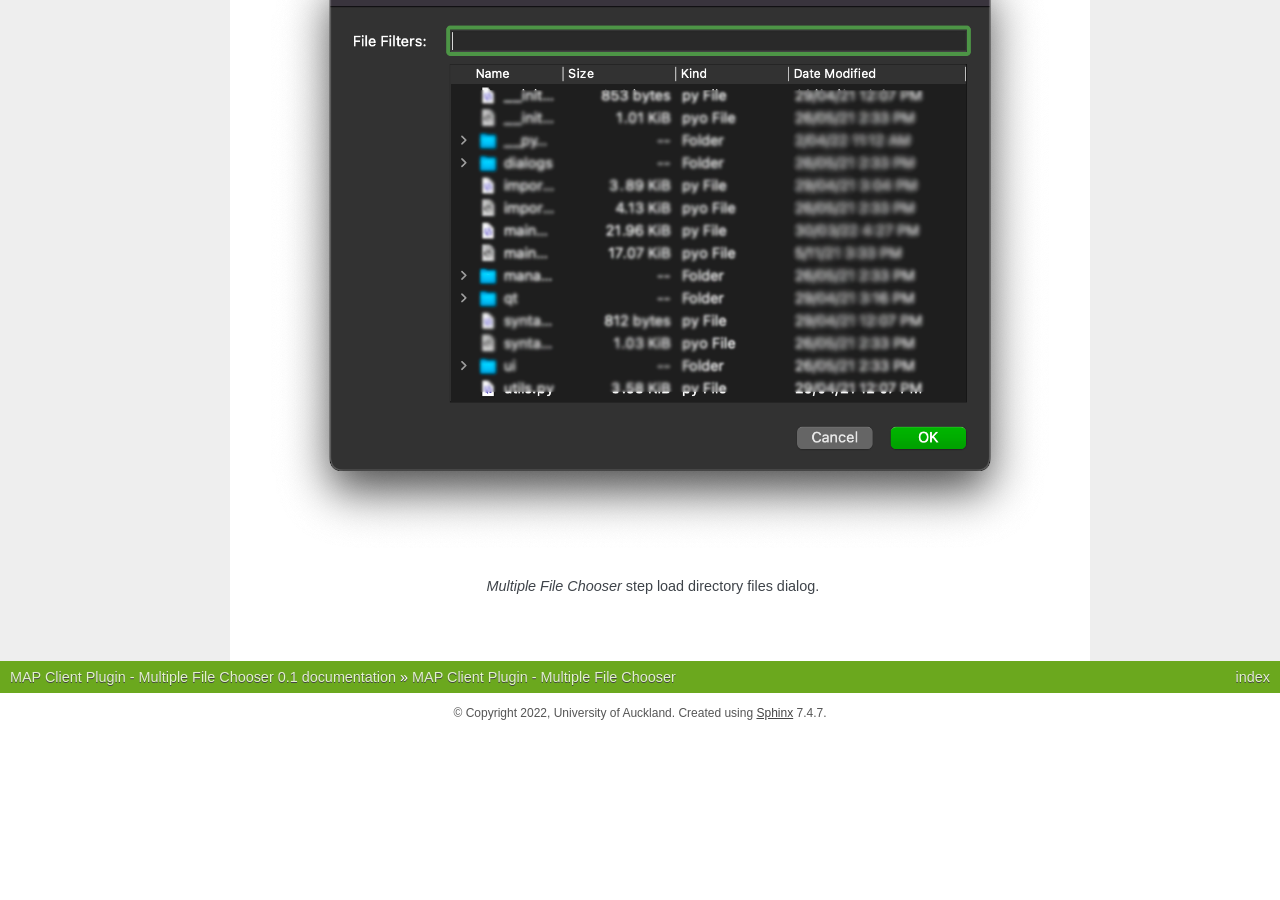
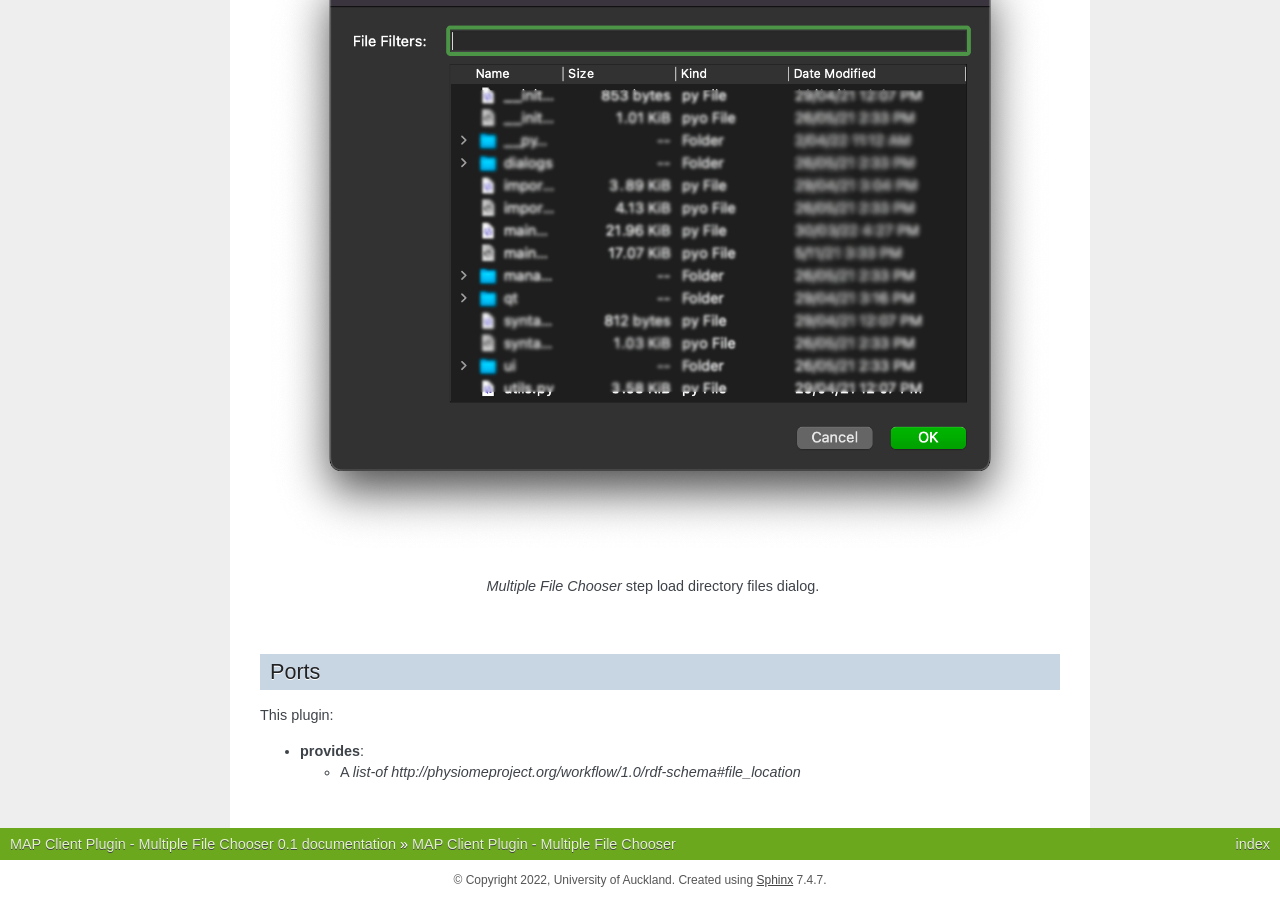
Before and after one commit to tsalemink/filechooser, a Sphinx documentation site: the page built from docs/index.rst, in a window 1280 px wide and 900 px high, scrolled down 1685 px. Built offline with Sphinx 7.4.7, drawn with Linux system fonts in a browser that asks for light colours; before the commit the page ends 2418 px from its top, so only the background shows below that.

Commit message:
Document the ports that the plugin has.

```diff
--- a/docs/index.rst
+++ b/docs/index.rst
@@ -3,7 +3,7 @@ MAP Client Plugin - Multiple File Chooser
 
 The **Multiple File Chooser** is a MAP Client plugin for choosing multiple files from the local disk.
 
-.. _fig-mcp-muxer-un-configured-step:
+.. _fig-mcp-multiple-file-chooser-un-configured-step:
 
 .. figure:: _images/un-configured-step.png
    :alt: Un-configured step icon
@@ -39,3 +39,12 @@ If no filter expression is entered, then all files found in the directory and su
    :alt: Load directory files dialog
 
    *Multiple File Chooser* step load directory files dialog.
+
+Ports
+-----
+
+This plugin:
+
+* **provides**:
+
+  * A *list-of* *http://physiomeproject.org/workflow/1.0/rdf-schema#file_location*
```
